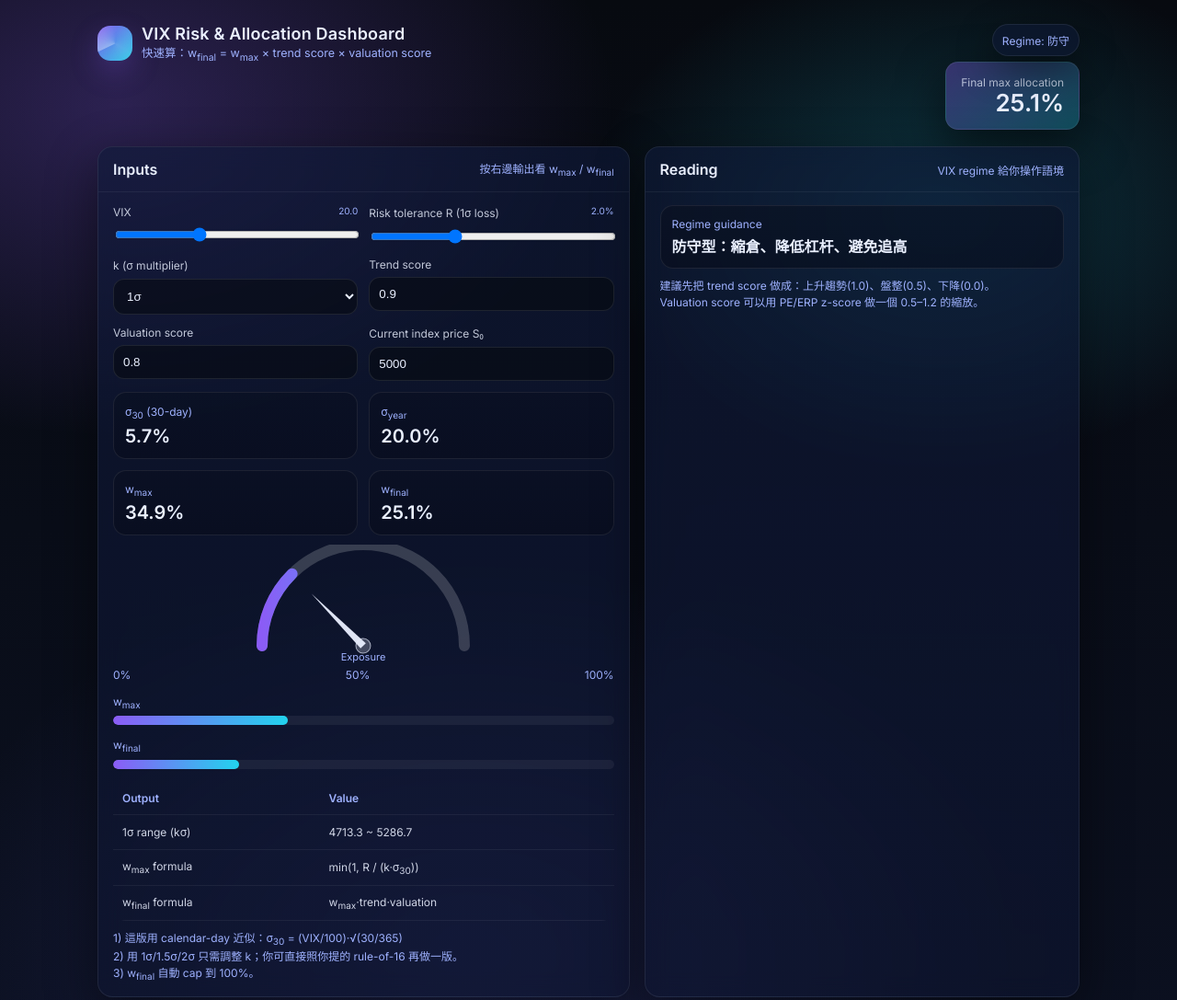
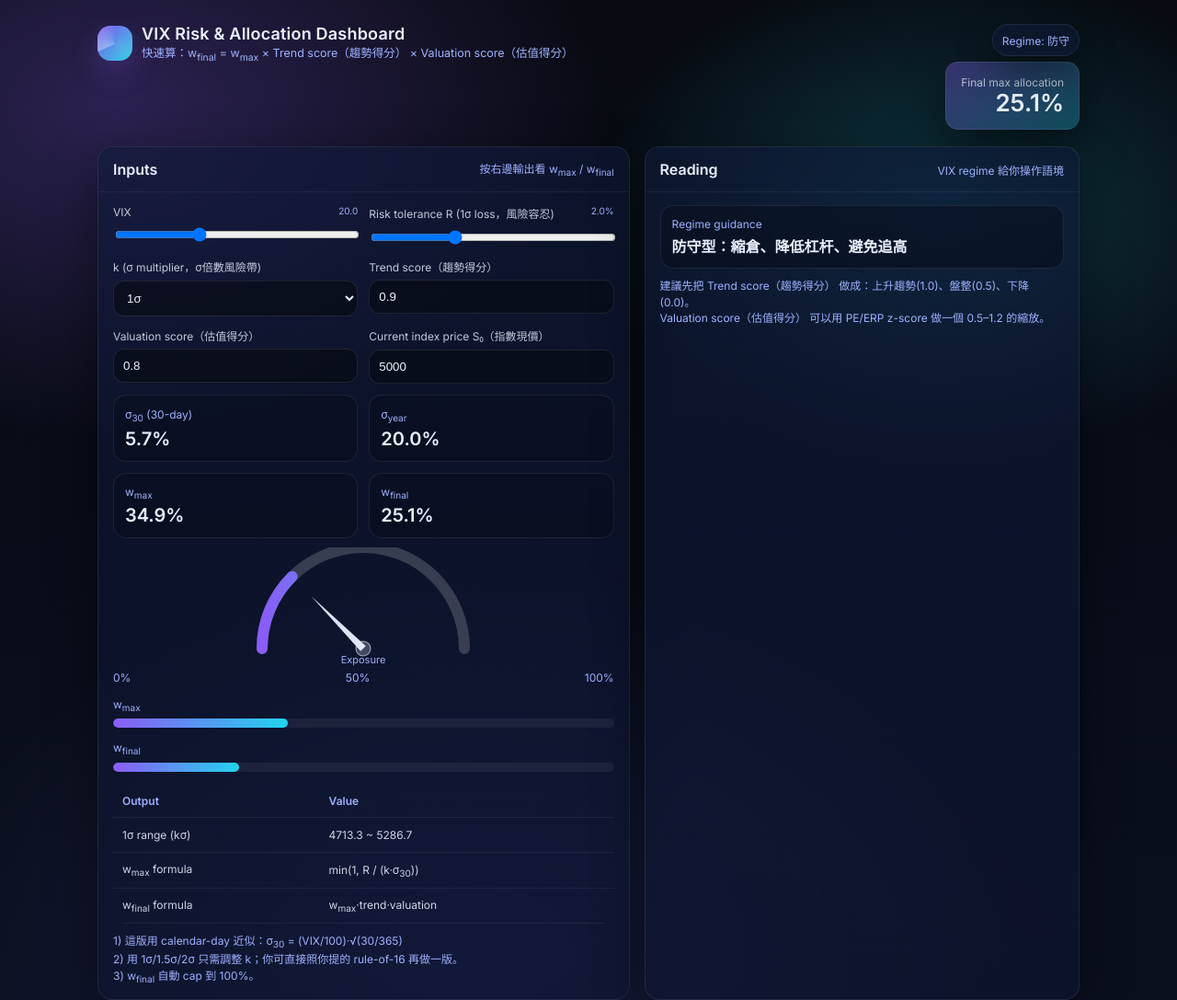
Before and after one commit to vvtim0807-jpg/index.html, a plain HTML site: page vix-dashboard.html in a window 1280 px wide. Shown: the top 1087 px of the page at 92% size. Drawn offline with nearby package versions, Linux system fonts and the light colour scheme.

Commit message:
Add Chinese translations to daUpdate vix-dashboard to V1.1 with term descriptionsshboard labels
Updated titles and labels to include Chinese translations for better accessibility.

```diff
--- a/vix-dashboard.html
+++ b/vix-dashboard.html
@@ -3,7 +3,7 @@
 <head>
   <meta charset="UTF-8" />
   <meta name="viewport" content="width=device-width, initial-scale=1.0" />
-  <title>VIX Risk Dashboard</title>
+  <title>VIX Risk Dashboard V1.1</title>
   <link rel="preconnect" href="https://fonts.googleapis.com">
   <link rel="preconnect" href="https://fonts.gstatic.com" crossorigin>
   <link href="https://fonts.googleapis.com/css2?family=Inter:wght@400;600&display=swap" rel="stylesheet">
@@ -168,7 +168,7 @@
           <div class="dot" aria-hidden="true"></div>
           <div>
             <h1>VIX Risk & Allocation Dashboard</h1>
-            <p class="sub">快速算：w<sub>final</sub> = w<sub>max</sub> × trend score × valuation score</p>
+            <p class="sub">快速算：w<sub>final</sub> = w<sub>max</sub> × Trend score（趨勢得分） × Valuation score（估值得分）</p>
           </div>
         </div>
       </div>
@@ -197,12 +197,12 @@
             </div>
             <div class="field">
               <label>
-                Risk tolerance R (1σ loss) <small id="riskLbl">—</small>
+                Risk tolerance R (1σ loss，風險容忍) <small id="riskLbl">—</small>
               </label>
               <input type="range" id="risk" min="0.005" max="0.05" step="0.001" value="0.02" />
             </div>
             <div class="field">
-              <label>k (σ multiplier)</label>
+              <label>k (σ multiplier，σ倍數風險帶)</label>
               <select id="k">
                 <option value="1">1σ</option>
                 <option value="1.5">1.5σ</option>
@@ -210,15 +210,15 @@
               </select>
             </div>
             <div class="field">
-              <label>Trend score</label>
+              <label>Trend score（趨勢得分）</label>
               <input type="number" id="trend" value="0.9" min="0" max="1" step="0.05" />
             </div>
             <div class="field">
-              <label>Valuation score</label>
+              <label>Valuation score（估值得分）</label>
               <input type="number" id="val" value="0.8" min="0" max="2" step="0.05" />
             </div>
             <div class="field">
-              <label>Current index price S₀</label>
+              <label>Current index price S₀（指數現價）</label>
               <input type="number" id="price" value="5000" min="0" step="1" />
             </div>
           </div>
@@ -315,8 +315,8 @@
             <div class="k2" style="font-size:16px" id="regimeGuide">—</div>
           </div>
           <div class="smallNote">
-            建議先把 trend score 做成：上升趨勢(1.0)、盤整(0.5)、下降(0.0)。<br/>
-            Valuation score 可以用 PE/ERP z-score 做一個 0.5–1.2 的縮放。
+            建議先把 Trend score（趨勢得分） 做成：上升趨勢(1.0)、盤整(0.5)、下降(0.0)。<br/>
+            Valuation score（估值得分） 可以用 PE/ERP z-score 做一個 0.5–1.2 的縮放。
           </div>
         </div>
       </div>
```
